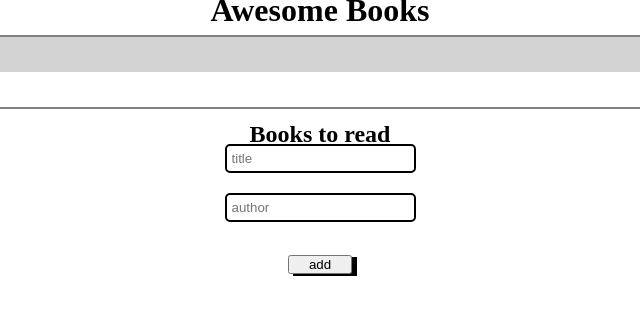
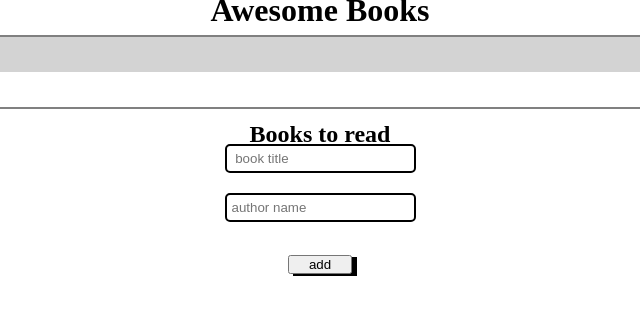
Before and after one commit to Basir-Mohammadi/Awesome-Book, a website: page index.html in a window 1280 px wide. Shown: the full height of the page, 320-960 px from the left. Drawn offline with Linux system fonts and the light colour scheme.

Commit message:
Add title book

```diff
--- a/index.html
+++ b/index.html
@@ -23,8 +23,8 @@
 </div>
 <h2 class="title">Books to read</h2>
 <form id="add-books">
-  <input type="text" class="name" name="title" placeholder="title"><br>
-  <input type="text" class="author" name="author" placeholder="author"><br>
+  <input type="text" class="name" name="title" placeholder=" book title"><br>
+  <input type="text" class="author" name="author" placeholder="author name"><br>
   <button class="add">add</button><br>
  </form>
   <!-- <script src="main.js"></script> -->
```
